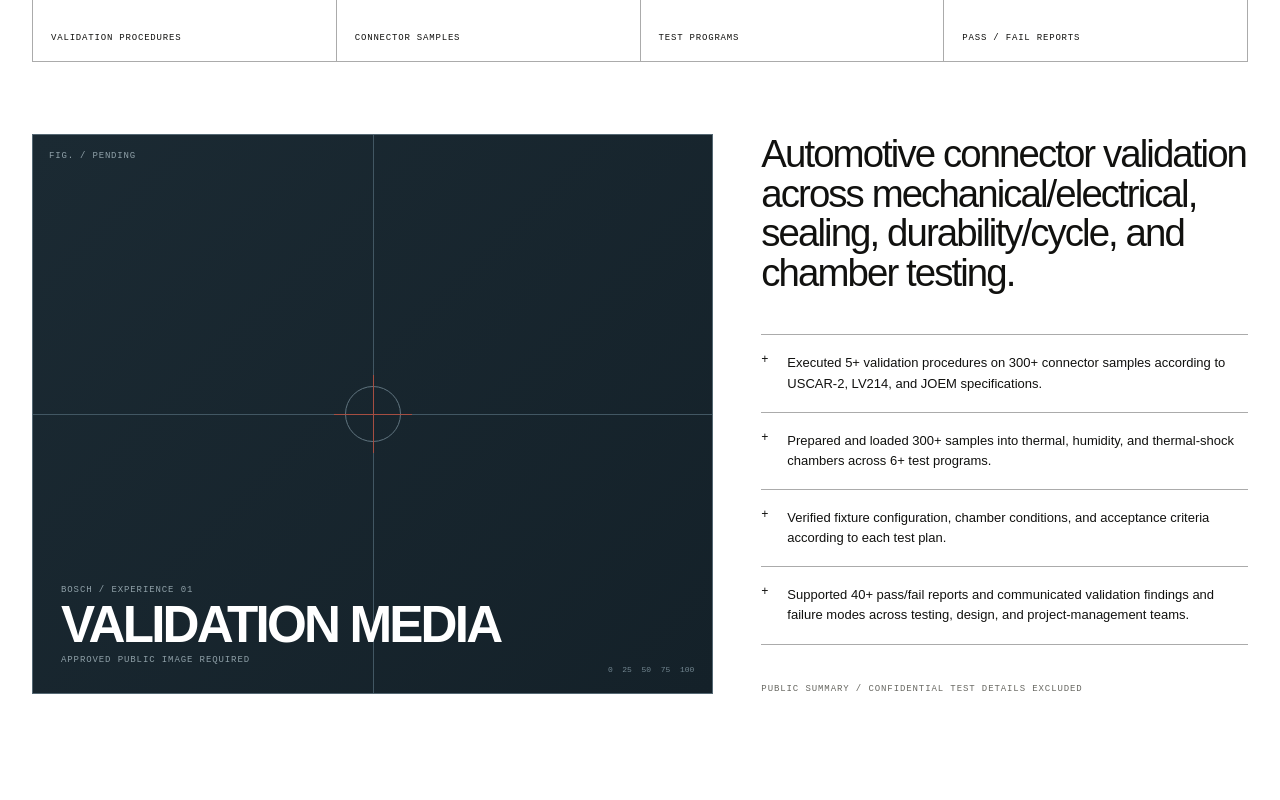
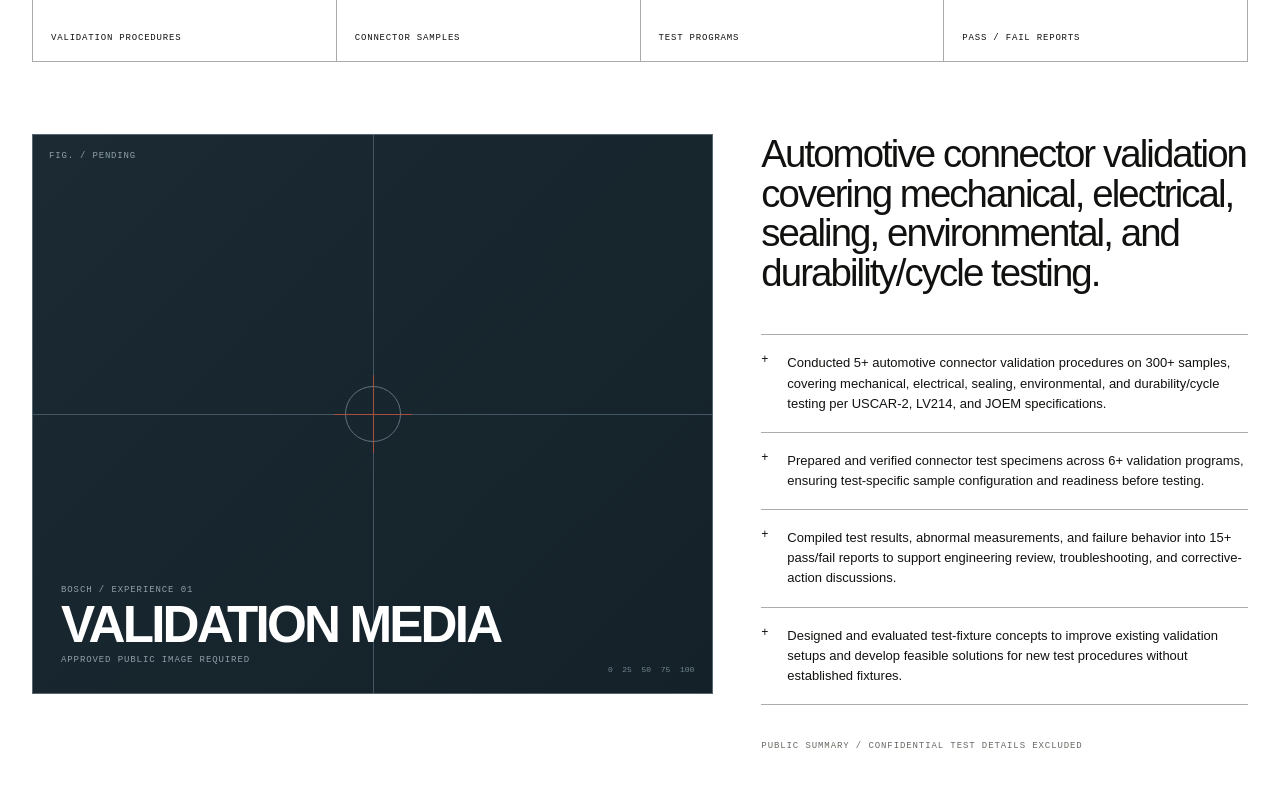
Before and after one commit to tquann207/tquan207.portfolio, a Next.js app: page / in a window 1280 px wide. Shown: the part 1520-2320 px from the top of the page. Built offline with nearby package versions, Linux system fonts and the light colour scheme; no server answers.

Commit message:
Update experience.tsx

```diff
--- a/components/experience.tsx
+++ b/components/experience.tsx
@@ -10,29 +10,79 @@ export function Experience() {
       <div className="site-shell">
         <Reveal className="experience-heading">
           <TechnicalLabel tone="inverse">EXPERIENCE / 01</TechnicalLabel>
+
           <div className="experience-brand">
-            <h2 id="experience-title" className="sr-only">Bosch Automotive R&amp;D Center Vietnam</h2>
+            <h2 id="experience-title" className="sr-only">
+              Bosch Automotive R&amp;D Center Vietnam
+            </h2>
+
             <div className="experience-logo-card">
               <img src={withBasePath("/brands/bosch-logo.png")} alt="Bosch" />
             </div>
+
             <p>COMPONENTS &amp; CONNECTOR ENGINEERING DEPARTMENT</p>
           </div>
-          <div className="experience-role"><strong>Testing &amp; Validation Engineer Intern</strong><span>June 2026 — Present</span><span>Ho Chi Minh City, Vietnam</span></div>
+
+          <div className="experience-role">
+            <strong>Testing &amp; Validation Engineer Intern</strong>
+            <span>June 2026 — Present</span>
+            <span>Ho Chi Minh City, Vietnam</span>
+          </div>
         </Reveal>
+
         <Reveal className="experience-metrics" delay={80}>
-          {boschMetrics.map((metric) => <div key={metric.label}><strong>{metric.value}</strong><span>{metric.label}</span></div>)}
+          {boschMetrics.map((metric) => (
+            <div key={metric.label}>
+              <strong>{metric.value}</strong>
+              <span>{metric.label}</span>
+            </div>
+          ))}
         </Reveal>
+
         <div className="experience-body">
-          <Reveal className="experience-media"><MediaPlaceholder label="VALIDATION MEDIA" hint="Approved public image required" project="BOSCH / EXPERIENCE 01" /></Reveal>
+          <Reveal className="experience-media">
+            <MediaPlaceholder
+              label="VALIDATION MEDIA"
+              hint="Approved public image required"
+              project="BOSCH / EXPERIENCE 01"
+            />
+          </Reveal>
+
           <Reveal className="experience-copy" delay={120}>
-            <p className="experience-lead">Automotive connector validation across mechanical/electrical, sealing, durability/cycle, and chamber testing.</p>
+            <p className="experience-lead">
+              Automotive connector validation covering mechanical, electrical, sealing,
+              environmental, and durability/cycle testing.
+            </p>
+
             <ul>
-              <li>Executed 5+ validation procedures on 300+ connector samples according to USCAR-2, LV214, and JOEM specifications.</li>
-              <li>Prepared and loaded 300+ samples into thermal, humidity, and thermal-shock chambers across 6+ test programs.</li>
-              <li>Verified fixture configuration, chamber conditions, and acceptance criteria according to each test plan.</li>
-              <li>Supported 40+ pass/fail reports and communicated validation findings and failure modes across testing, design, and project-management teams.</li>
+              <li>
+                Conducted 5+ automotive connector validation procedures on 300+ samples,
+                covering mechanical, electrical, sealing, environmental, and
+                durability/cycle testing per USCAR-2, LV214, and JOEM specifications.
+              </li>
+
+              <li>
+                Prepared and verified connector test specimens across 6+ validation
+                programs, ensuring test-specific sample configuration and readiness
+                before testing.
+              </li>
+
+              <li>
+                Compiled test results, abnormal measurements, and failure behavior into
+                15+ pass/fail reports to support engineering review, troubleshooting,
+                and corrective-action discussions.
+              </li>
+
+              <li>
+                Designed and evaluated test-fixture concepts to improve existing
+                validation setups and develop feasible solutions for new test procedures
+                without established fixtures.
+              </li>
             </ul>
-            <p className="confidential-note">PUBLIC SUMMARY / CONFIDENTIAL TEST DETAILS EXCLUDED</p>
+
+            <p className="confidential-note">
+              PUBLIC SUMMARY / CONFIDENTIAL TEST DETAILS EXCLUDED
+            </p>
           </Reveal>
         </div>
       </div>
```
